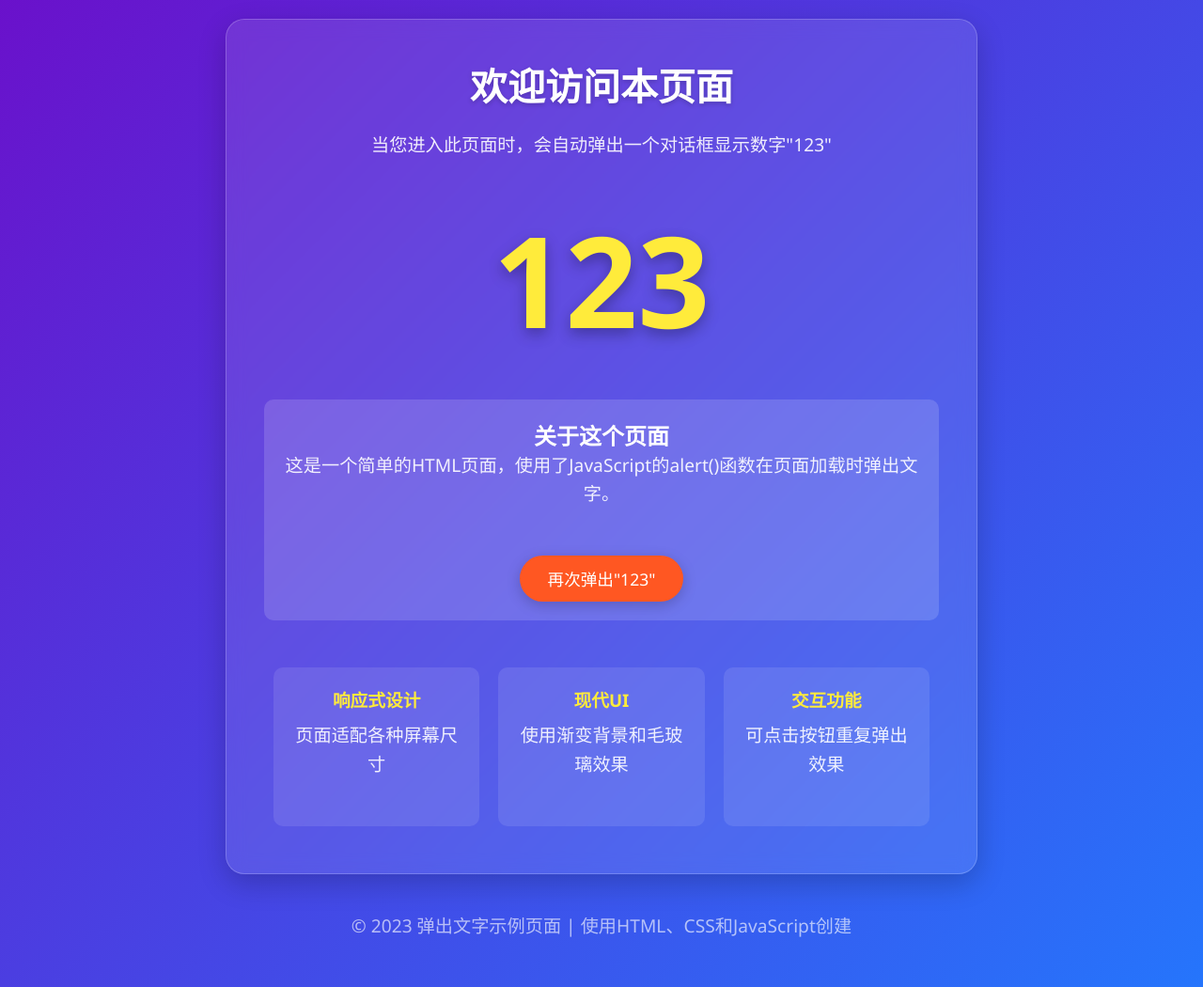
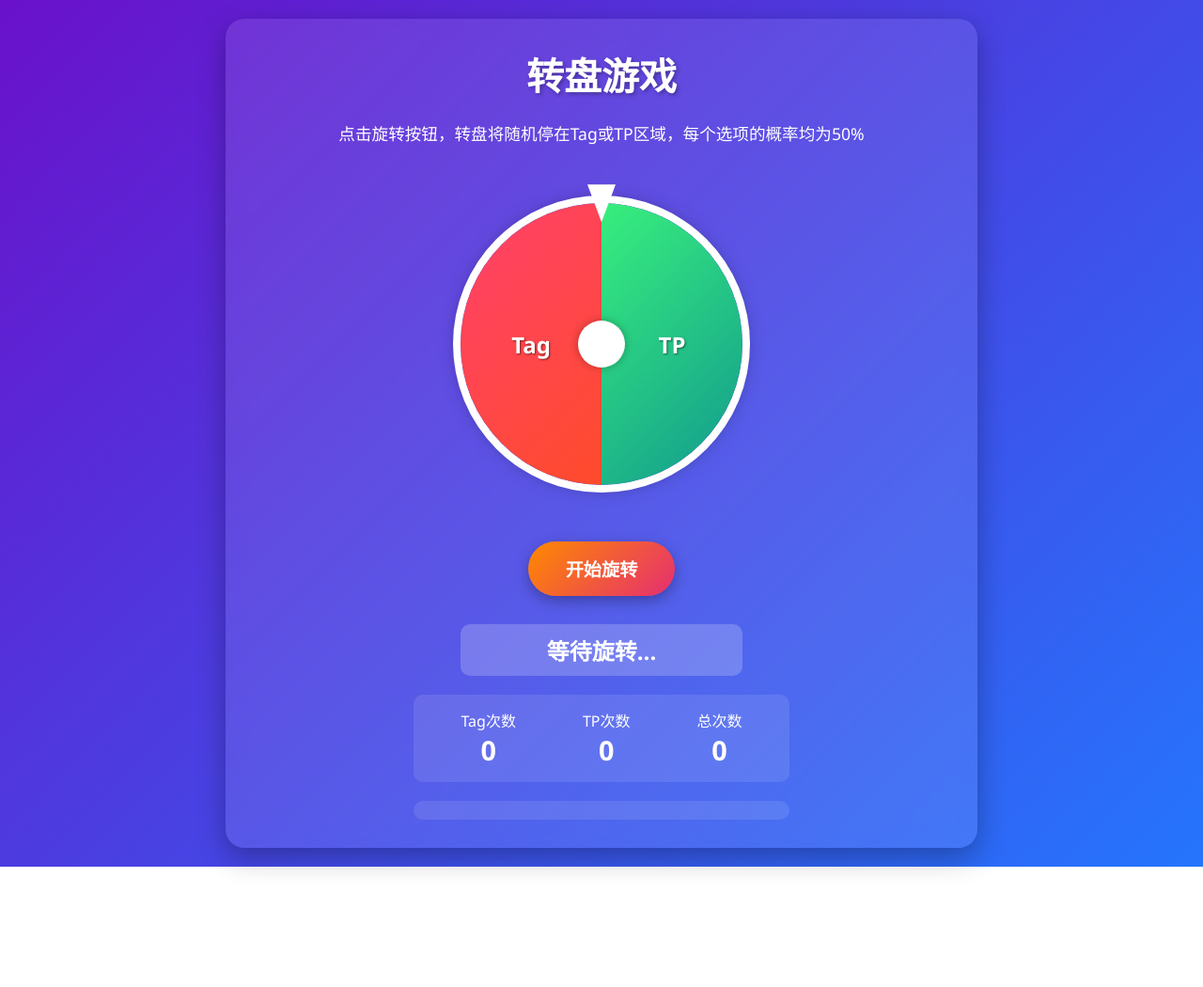
Before and after one commit to 2468pwp/2468pwp.github.io, a plain HTML site: page index.html in a window 1280 px wide. Shown: the whole page at 94% size. After the commit the page ends 922 px from the top, so only its background shows below. Drawn offline with Linux system fonts and the light colour scheme.

Commit message:
Add files via upload

```diff
--- a/index.html
+++ b/index.html
@@ -3,7 +3,7 @@
 <head>
     <meta charset="UTF-8">
     <meta name="viewport" content="width=device-width, initial-scale=1.0">
-    <title>弹出文字页面</title>
+    <title>转盘游戏 - Tag vs TP</title>
     <style>
         * {
             margin: 0;
@@ -13,159 +13,330 @@
         }
 
         body {
+            display: flex;
+            justify-content: center;
+            align-items: center;
+            min-height: 100vh;
             background: linear-gradient(135deg, #6a11cb 0%, #2575fc 100%);
-            color: white;
-            min-height: 100vh;
+            color: #fff;
+            padding: 20px;
+        }
+
+        .container {
             display: flex;
             flex-direction: column;
+            align-items: center;
+            max-width: 800px;
+            width: 100%;
+            background: rgba(255, 255, 255, 0.1);
+            backdrop-filter: blur(10px);
+            border-radius: 20px;
+            padding: 30px;
+            box-shadow: 0 10px 30px rgba(0, 0, 0, 0.3);
+        }
+
+        h1 {
+            margin-bottom: 20px;
+            text-align: center;
+            font-size: 2.5rem;
+            text-shadow: 2px 2px 4px rgba(0, 0, 0, 0.3);
+        }
+
+        .description {
+            text-align: center;
+            margin-bottom: 30px;
+            font-size: 1.1rem;
+            line-height: 1.6;
+            max-width: 600px;
+        }
+
+        .wheel-container {
+            position: relative;
+            width: 300px;
+            height: 300px;
+            margin: 30px auto;
+        }
+
+        .wheel {
+            width: 100%;
+            height: 100%;
+            border-radius: 50%;
+            position: relative;
+            overflow: hidden;
+            transition: transform 4s cubic-bezier(0.2, 0.8, 0.3, 1);
+            box-shadow: 0 0 0 8px #fff, 0 0 20px rgba(0, 0, 0, 0.5);
+        }
+
+        .section {
+            position: absolute;
+            width: 50%;
+            height: 100%;
+            transform-origin: 100% 50%;
+            display: flex;
+            align-items: center;
             justify-content: center;
-            align-items: center;
-            padding: 20px;
+            color: white;
+            font-weight: bold;
+            font-size: 1.5rem;
+            text-shadow: 1px 1px 2px rgba(0, 0, 0, 0.5);
+        }
+
+        .section-tag {
+            left: 0;
+            background: linear-gradient(135deg, #FF416C, #FF4B2B);
+            border-top-left-radius: 150px;
+            border-bottom-left-radius: 150px;
+        }
+
+        .section-tp {
+            left: 50%;
+            background: linear-gradient(135deg, #38ef7d, #11998e);
+            border-top-right-radius: 150px;
+            border-bottom-right-radius: 150px;
+        }
+
+        .pointer {
+            position: absolute;
+            top: -20px;
+            left: 50%;
+            transform: translateX(-50%);
+            width: 30px;
+            height: 40px;
+            background: #fff;
+            clip-path: polygon(50% 100%, 0 0, 100% 0);
+            z-index: 10;
+            box-shadow: 0 0 10px rgba(0, 0, 0, 0.3);
+        }
+
+        .center-circle {
+            position: absolute;
+            top: 50%;
+            left: 50%;
+            transform: translate(-50%, -50%);
+            width: 50px;
+            height: 50px;
+            background: #fff;
+            border-radius: 50%;
+            z-index: 5;
+            box-shadow: 0 0 10px rgba(0, 0, 0, 0.3);
+        }
+
+        .spin-button {
+            margin-top: 30px;
+            padding: 15px 40px;
+            font-size: 1.2rem;
+            font-weight: bold;
+            color: white;
+            background: linear-gradient(135deg, #ff8a00, #e52e71);
+            border: none;
+            border-radius: 50px;
+            cursor: pointer;
+            transition: all 0.3s ease;
+            box-shadow: 0 5px 15px rgba(0, 0, 0, 0.3);
+        }
+
+        .spin-button:hover {
+            transform: translateY(-3px);
+            box-shadow: 0 8px 20px rgba(0, 0, 0, 0.4);
+        }
+
+        .spin-button:active {
+            transform: translateY(1px);
+        }
+
+        .spin-button:disabled {
+            background: #cccccc;
+            cursor: not-allowed;
+            transform: none;
+            box-shadow: none;
+        }
+
+        .result {
+            margin-top: 30px;
+            font-size: 1.5rem;
+            font-weight: bold;
+            text-align: center;
+            min-height: 40px;
+            padding: 10px 20px;
+            border-radius: 10px;
+            background: rgba(255, 255, 255, 0.2);
+            width: 100%;
+            max-width: 300px;
+        }
+
+        .stats {
+            display: flex;
+            justify-content: space-around;
+            width: 100%;
+            max-width: 400px;
+            margin-top: 20px;
+            padding: 15px;
+            background: rgba(255, 255, 255, 0.1);
+            border-radius: 10px;
+        }
+
+        .stat-item {
             text-align: center;
         }
 
-        .container {
-            max-width: 800px;
-            width: 100%;
-            background-color: rgba(255, 255, 255, 0.1);
-            backdrop-filter: blur(10px);
-            border-radius: 20px;
-            padding: 40px;
-            box-shadow: 0 10px 30px rgba(0, 0, 0, 0.2);
-            border: 1px solid rgba(255, 255, 255, 0.2);
+        .stat-value {
+            font-size: 1.8rem;
+            font-weight: bold;
         }
 
-        h1 {
-            font-size: 2.5rem;
-            margin-bottom: 20px;
-            text-shadow: 0 2px 5px rgba(0, 0, 0, 0.2);
-        }
-
-        p {
-            font-size: 1.2rem;
-            line-height: 1.6;
-            margin-bottom: 30px;
-            opacity: 0.9;
-        }
-
-        .number-display {
-            font-size: 8rem;
-            font-weight: bold;
-            margin: 40px 0;
-            text-shadow: 0 5px 15px rgba(0, 0, 0, 0.3);
-            color: #ffeb3b;
-            animation: pulse 2s infinite;
-        }
-
-        @keyframes pulse {
-            0% { transform: scale(1); }
-            50% { transform: scale(1.05); }
-            100% { transform: scale(1); }
-        }
-
-        .info-box {
-            background-color: rgba(255, 255, 255, 0.15);
-            border-radius: 10px;
-            padding: 20px;
-            margin-top: 30px;
-        }
-
-        .btn {
-            background-color: #ff5722;
-            color: white;
-            border: none;
-            padding: 12px 30px;
-            font-size: 1.1rem;
-            border-radius: 50px;
-            cursor: pointer;
+        .history {
             margin-top: 20px;
-            transition: all 0.3s ease;
-            box-shadow: 0 4px 15px rgba(0, 0, 0, 0.2);
-        }
-
-        .btn:hover {
-            background-color: #ff7043;
-            transform: translateY(-3px);
-            box-shadow: 0 6px 20px rgba(0, 0, 0, 0.25);
-        }
-
-        .features {
-            display: flex;
-            justify-content: space-around;
-            flex-wrap: wrap;
-            margin-top: 40px;
-        }
-
-        .feature {
-            flex: 1;
-            min-width: 200px;
-            margin: 10px;
-            padding: 20px;
-            background-color: rgba(255, 255, 255, 0.1);
+            width: 100%;
+            max-width: 400px;
+            max-height: 150px;
+            overflow-y: auto;
+            padding: 10px;
+            background: rgba(255, 255, 255, 0.1);
             border-radius: 10px;
         }
 
-        .feature h3 {
-            margin-bottom: 10px;
-            color: #ffeb3b;
+        .history-item {
+            padding: 5px 10px;
+            margin-bottom: 5px;
+            border-radius: 5px;
+            display: flex;
+            justify-content: space-between;
         }
 
-        footer {
-            margin-top: 40px;
-            font-size: 0.9rem;
-            opacity: 0.7;
+        .history-tag {
+            background: rgba(255, 75, 43, 0.3);
+        }
+
+        .history-tp {
+            background: rgba(17, 153, 142, 0.3);
+        }
+
+        @media (max-width: 600px) {
+            .wheel-container {
+                width: 250px;
+                height: 250px;
+            }
+
+            h1 {
+                font-size: 2rem;
+            }
         }
     </style>
 </head>
-<body onload="showAlert()">
+<body>
     <div class="container">
-        <h1>欢迎访问本页面</h1>
-        <p>当您进入此页面时，会自动弹出一个对话框显示数字"123"</p>
+        <h1>转盘游戏</h1>
+        <p class="description">点击旋转按钮，转盘将随机停在Tag或TP区域，每个选项的概率均为50%</p>
 
-        <div class="number-display">123</div>
-
-        <div class="info-box">
-            <h2>关于这个页面</h2>
-            <p>这是一个简单的HTML页面，使用了JavaScript的alert()函数在页面加载时弹出文字。</p>
-            <button class="btn" onclick="showAlert()">再次弹出"123"</button>
+        <div class="wheel-container">
+            <div class="pointer"></div>
+            <div class="wheel" id="wheel">
+                <div class="section section-tag">Tag</div>
+                <div class="section section-tp">TP</div>
+            </div>
+            <div class="center-circle"></div>
         </div>
 
-        <div class="features">
-            <div class="feature">
-                <h3>响应式设计</h3>
-                <p>页面适配各种屏幕尺寸</p>
+        <button class="spin-button" id="spin-button">开始旋转</button>
+
+        <div class="result" id="result">等待旋转...</div>
+
+        <div class="stats">
+            <div class="stat-item">
+                <div class="stat-label">Tag次数</div>
+                <div class="stat-value" id="tag-count">0</div>
             </div>
-            <div class="feature">
-                <h3>现代UI</h3>
-                <p>使用渐变背景和毛玻璃效果</p>
+            <div class="stat-item">
+                <div class="stat-label">TP次数</div>
+                <div class="stat-value" id="tp-count">0</div>
             </div>
-            <div class="feature">
-                <h3>交互功能</h3>
-                <p>可点击按钮重复弹出效果</p>
+            <div class="stat-item">
+                <div class="stat-label">总次数</div>
+                <div class="stat-value" id="total-count">0</div>
             </div>
         </div>
+
+        <div class="history" id="history"></div>
     </div>
 
-    <footer>
-        <p>© 2023 弹出文字示例页面 | 使用HTML、CSS和JavaScript创建</p>
-    </footer>
+    <script>
+        document.addEventListener('DOMContentLoaded', function() {
+            const wheel = document.getElementById('wheel');
+            const spinButton = document.getElementById('spin-button');
+            const resultDisplay = document.getElementById('result');
+            const tagCountDisplay = document.getElementById('tag-count');
+            const tpCountDisplay = document.getElementById('tp-count');
+            const totalCountDisplay = document.getElementById('total-count');
+            const historyDisplay = document.getElementById('history');
 
-    <script>
-        function showAlert() {
-            alert("123");
-        }
+            let isSpinning = false;
+            let tagCount = 0;
+            let tpCount = 0;
+            let totalCount = 0;
 
-        // 添加一些视觉效果
-        document.addEventListener('DOMContentLoaded', function() {
-            const numberDisplay = document.querySelector('.number-display');
+            // 旋转转盘函数
+            function spinWheel() {
+                if (isSpinning) return;
 
-            // 添加点击数字的交互效果
-            numberDisplay.addEventListener('click', function() {
-                this.style.transform = 'scale(1.2)';
+                isSpinning = true;
+                spinButton.disabled = true;
+                resultDisplay.textContent = "旋转中...";
+
+                // 生成随机结果 (各50%概率)
+                const random = Math.random();
+                const result = random < 0.5 ? 'tag' : 'tp';
+
+                // 计算旋转角度
+                // 基础旋转圈数 (5-10圈)
+                const baseRotations = 5 + Math.floor(Math.random() * 6);
+                // 根据结果确定最终位置
+                const resultAngle = result === 'tag' ? 180 : 0;
+                // 总旋转角度 = 基础圈数*360 + 结果角度 + 额外随机角度(0-30度)
+                const totalAngle = baseRotations * 360 + resultAngle + Math.floor(Math.random() * 30);
+
+                // 应用旋转
+                wheel.style.transform = `rotate(${totalAngle}deg)`;
+
+                // 旋转结束后更新结果
                 setTimeout(() => {
-                    this.style.transform = 'scale(1)';
-                }, 300);
-            });
+                    updateResult(result);
+                    isSpinning = false;
+                    spinButton.disabled = false;
+                }, 4000); // 与CSS中的transition时间匹配
+            }
+
+            // 更新结果和统计
+            function updateResult(result) {
+                // 更新计数
+                if (result === 'tag') {
+                    tagCount++;
+                    resultDisplay.textContent = "结果：Tag!";
+                    resultDisplay.style.color = "#FF4B2B";
+                } else {
+                    tpCount++;
+                    resultDisplay.textContent = "结果：TP!";
+                    resultDisplay.style.color = "#11998e";
+                }
+                totalCount++;
+
+                // 更新统计显示
+                tagCountDisplay.textContent = tagCount;
+                tpCountDisplay.textContent = tpCount;
+                totalCountDisplay.textContent = totalCount;
+
+                // 添加历史记录
+                const historyItem = document.createElement('div');
+                historyItem.className = `history-item history-${result}`;
+                historyItem.innerHTML = `
+                    <span>第${totalCount}次</span>
+                    <span>${result.toUpperCase()}</span>
+                    <span>${new Date().toLocaleTimeString()}</span>
+                `;
+                historyDisplay.prepend(historyItem);
+            }
+
+            // 绑定按钮事件
+            spinButton.addEventListener('click', spinWheel);
         });
     </script>
 </body>
```
